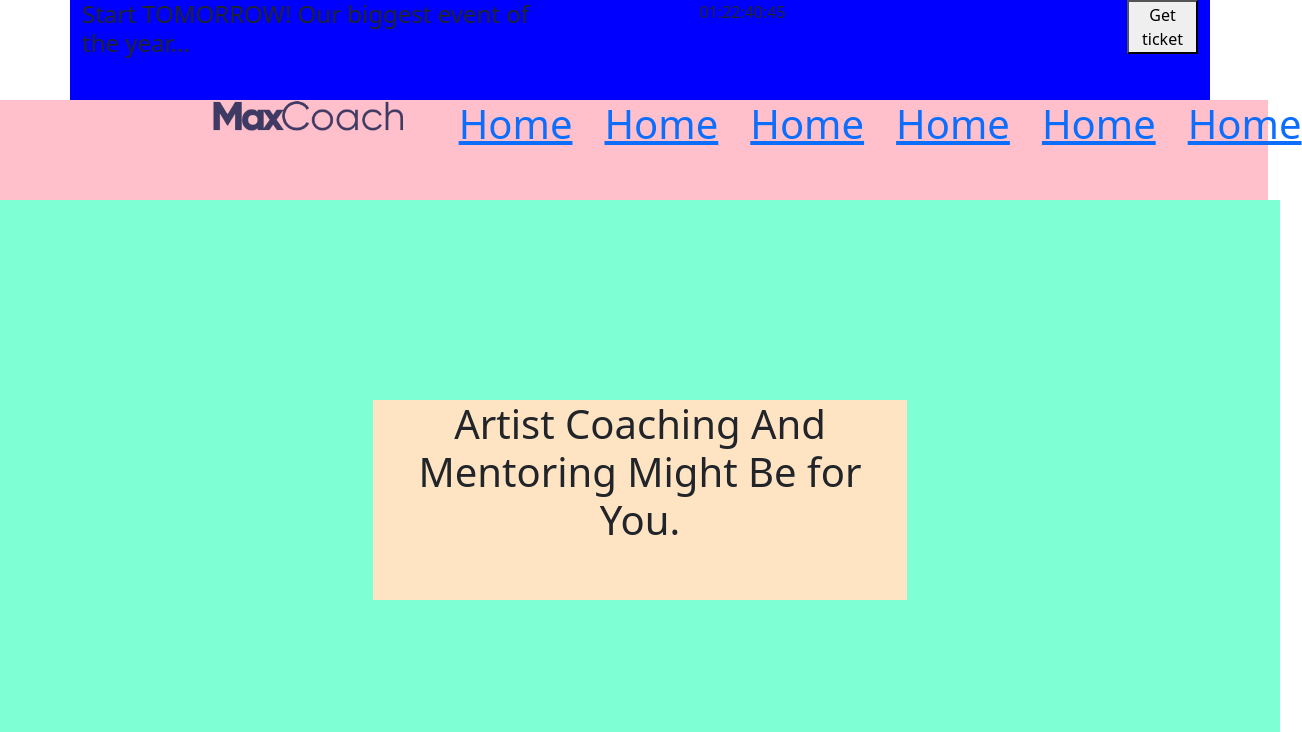
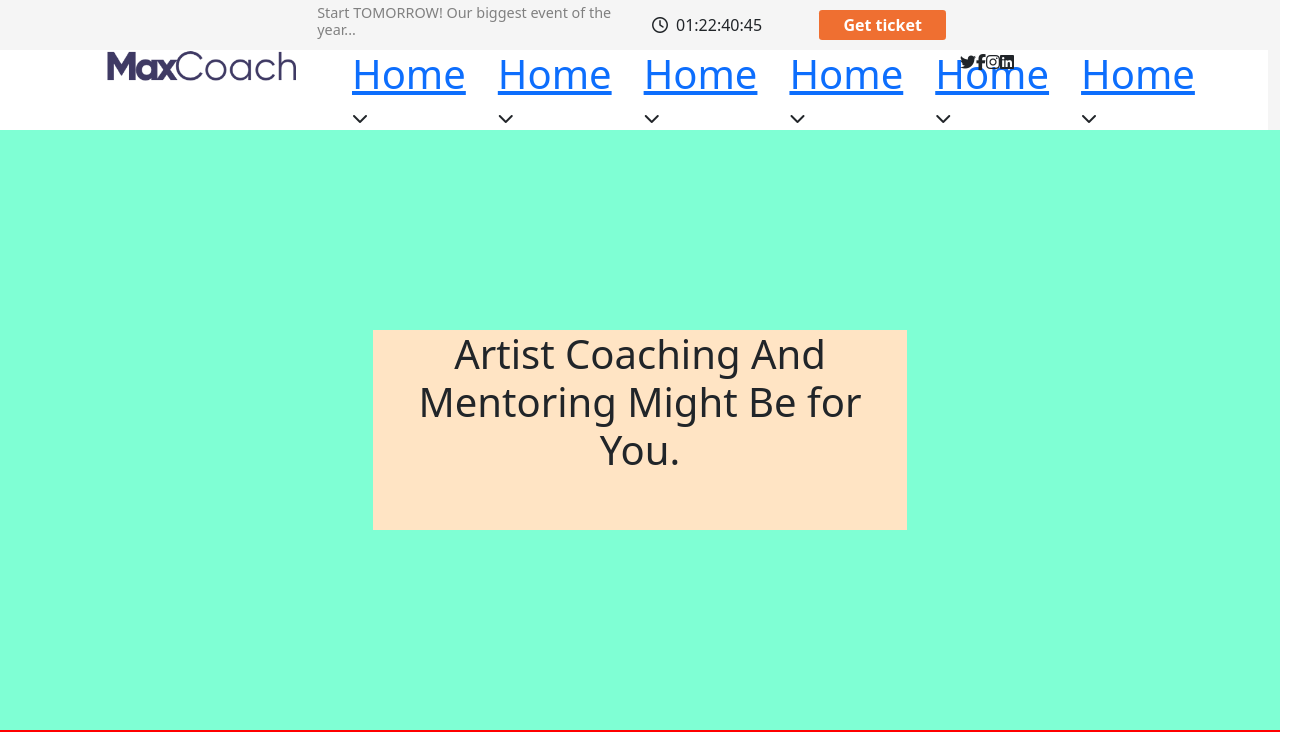
Before and after one commit to BeneArp/proj-html-vuejs, a Vue app: page / in a window 1280 px wide. Shown: the top 732 px of the page, 1302 px wide, since content can reach past the window. Built offline with nearby package versions, Linux system fonts and the light colour scheme.

Commit message:
feat: add countdown style

```diff
--- a/src/components/AppHeader.vue
+++ b/src/components/AppHeader.vue
@@ -55,6 +55,12 @@ import Countdown from "./Countdown.vue";
                     </li>
                 </ul>
             </div>
+            <div class="col-2">
+                <i class="fa-brands fa-twitter"></i>
+                <i class="fa-brands fa-facebook-f"></i>
+                <i class="fa-brands fa-instagram"></i>
+                <i class="fa-brands fa-linkedin"></i>
+            </div>
         </nav>
     </header>
 </template>
@@ -62,15 +68,20 @@ import Countdown from "./Countdown.vue";
 <style lang="scss" scoped>
     @use '../styles/partials/variables' as *;
     @use '../styles/general.scss' as *;
+    @use "@fortawesome/fontawesome-free/css/all.min.css";
 
-    nav {
-            height: 100px;
-            background-color: pink;
+    header {
+        background-color: $light-grey;
+        nav {
+            height: 80px;
+            background-color: #ffffff;
             width: 100vw;
             justify-content: center;
             .menu {
                 display: flex;
             }
+        }
     }
 
+
 </style>
--- a/src/components/Countdown.vue
+++ b/src/components/Countdown.vue
@@ -10,15 +10,16 @@
     <section class="container">
         <div class="row">
             <!-- lable -->
-            <div class="col-5">
+            <div class="col-6">
                 <h4>Start TOMORROW! Our biggest event of the year...</h4>
             </div>
             <!-- timer -->
-            <div class="col-3">
+            <div class="col-3 clock">
+                <i class="fa-regular fa-clock"></i>
                 <div class="countdown">01:22:40:45</div>
             </div>
             <!-- bottone biglietti -->
-            <div class="col-1">
+            <div class="col-3">
                 <button> Get ticket</button>
             </div>
         </div>
@@ -27,13 +28,35 @@
 
 <style lang="scss" scoped>
     @use '../styles/partials/variables' as *;
+    @use "@fortawesome/fontawesome-free/css/all.min.css";
 
 
     section {
-        background-color: blue;
-        height: 100px;
+        height: 50px;
         .row {
+            width: 60%;
+            height: 100%;
             justify-content: space-between;
+            margin: auto;
+            align-items: center;
+            h4 {
+                font-size: 0.9rem;
+                color: gray;
+            }
+
+            .countdown {
+                display: inline-block;
+                margin-left: 0.5rem;
+            }
+
+            button {
+                background-color: #EF6F31;
+                border-style: none;
+                border-radius: 0.2rem;
+                padding: 0.2rem 1.5rem;
+                color: #ffffff;
+                font-weight: bold;
+            }
         }
 
     }
```
